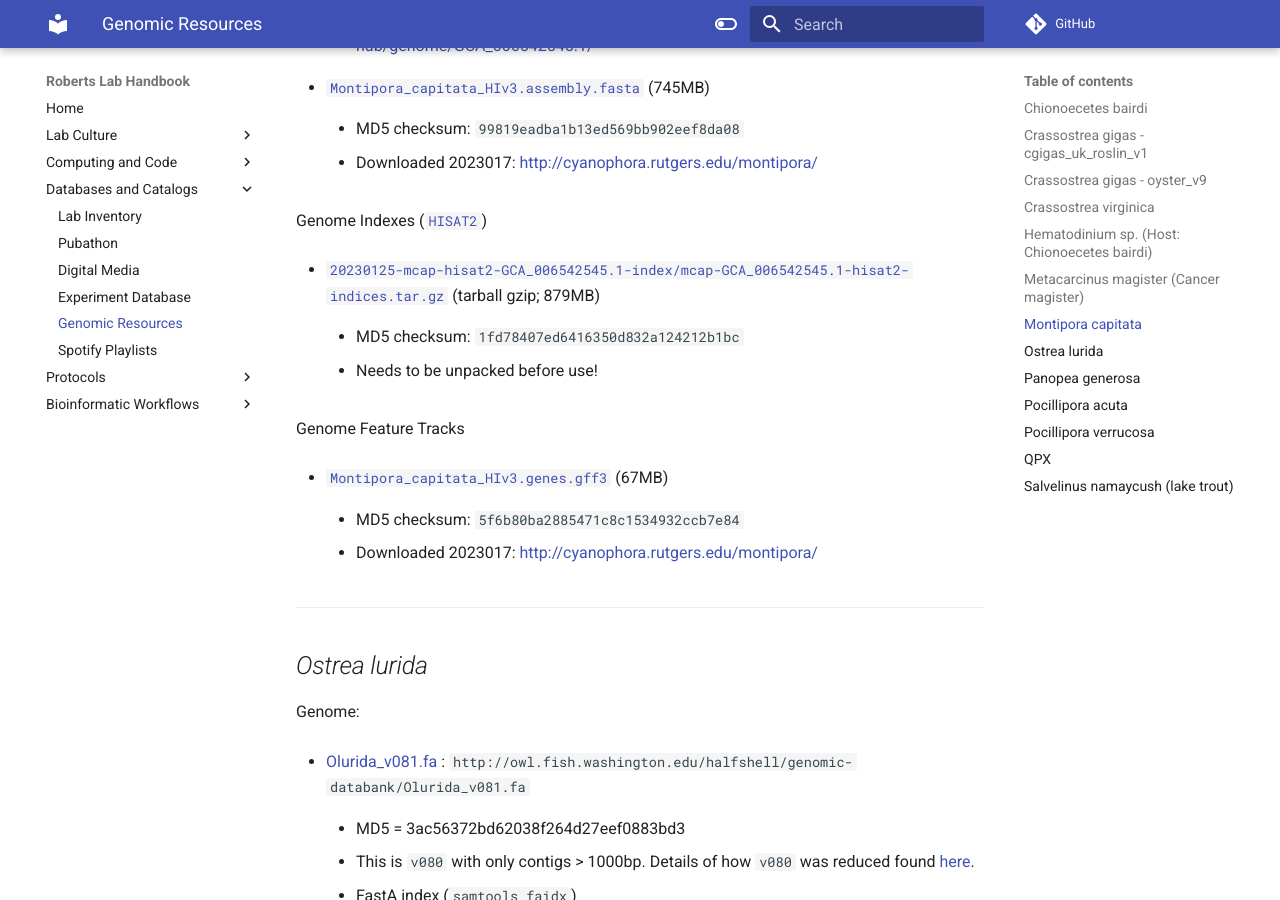
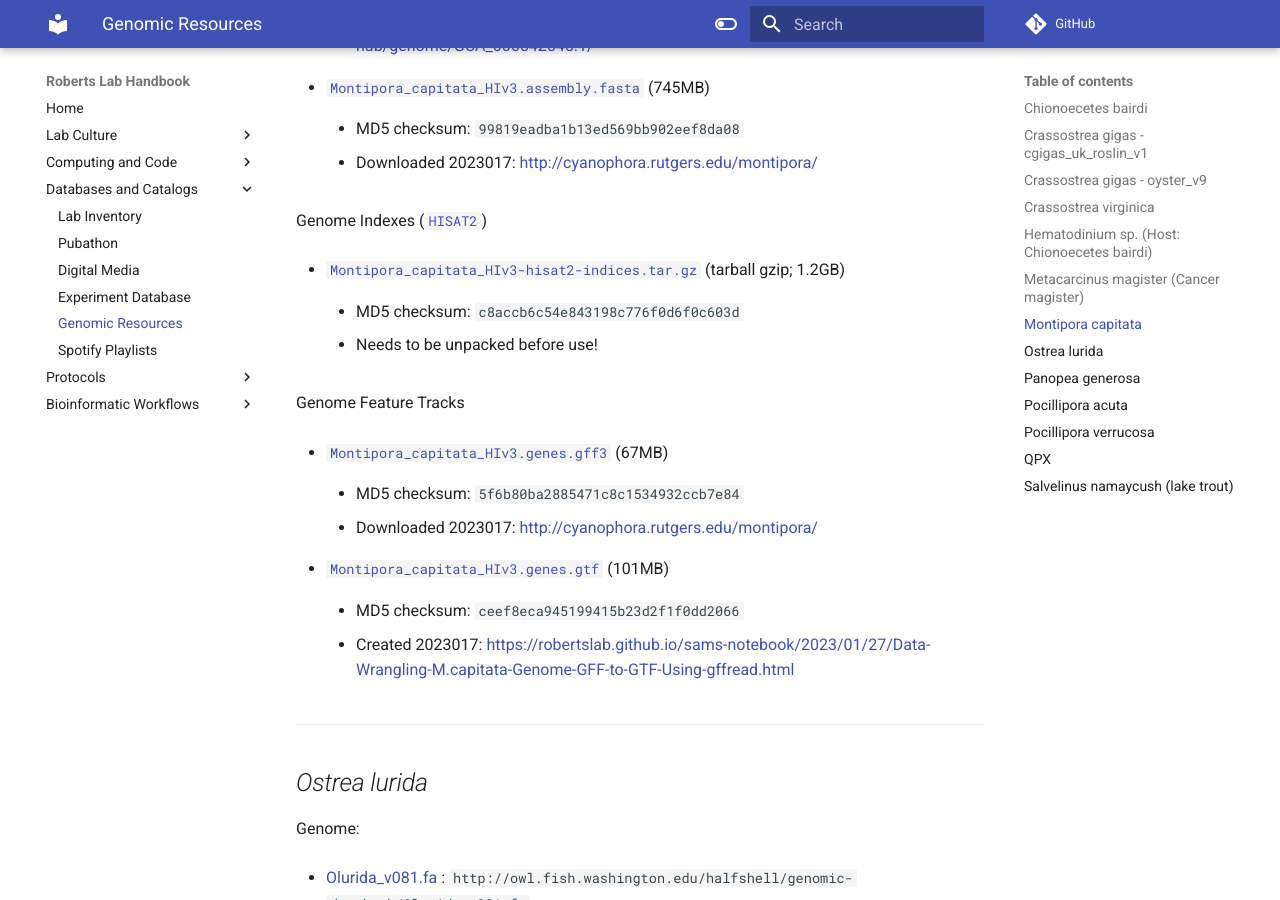
Before and after one commit to RobertsLab/resources, an MkDocs documentation site: the page built from docs/Genomic-Resources.md, in a window 1280 px wide and 900 px high, scrolled down 11891 px. Built offline with MkDocs 1.6.1 and Material for MkDocs 9.7.7, drawn with Linux system fonts in a browser that asks for light colours; comment, search, counter and statistics services are not loaded.

Commit message:
update M.capitata hisat2 index, add gtf

```diff
--- a/docs/Genomic-Resources.md
+++ b/docs/Genomic-Resources.md
@@ -543,9 +543,9 @@ Genomes:
 
 Genome Indexes ([`HISAT2`](https://daehwankimlab.github.io/hisat2/))
 
-  - [`20230125-mcap-hisat2-GCA_006542545.1-index/mcap-GCA_006542545.1-hisat2-indices.tar.gz`](https://gannet.fish.washington.edu/Atumefaciens/20230125-mcap-hisat2-GCA_006542545.1-index/mcap-GCA_006542545.1-hisat2-indices.tar.gz) (tarball gzip; 879MB)
+  - [`Montipora_capitata_HIv3-hisat2-indices.tar.gz`](https://gannet.fish.washington.edu/Atumefaciens/20230131-mcap-HIv3-hisat2-build-index/Montipora_capitata_HIv3-hisat2-indices.tar.gz) (tarball gzip; 1.2GB)
 
-    - MD5 checksum: `1fd78407ed6416350d832a124212b1bc`
+    - MD5 checksum: `c8accb6c54e843198c776f0d6f0c603d`
 
     - Needs to be unpacked before use!
 
@@ -556,6 +556,12 @@ Genome Feature Tracks
     - MD5 checksum: `5f6b80ba2885471c8c1534932ccb7e84`
 
     - Downloaded 2023017: [http://cyanophora.rutgers.edu/montipora/](http://cyanophora.rutgers.edu/montipora/)
+
+  - [`Montipora_capitata_HIv3.genes.gtf`](https://gannet.fish.washington.edu/Atumefaciens/20230127-mcap-gff_to_gtf/Montipora_capitata_HIv3.genes.gtf) (101MB)
+
+    - MD5 checksum: `ceef8eca945199415b23d2f1f0dd2066`
+
+    - Created 2023017: [https://robertslab.github.io/sams-notebook/2023/01/27/Data-Wrangling-M.capitata-Genome-GFF-to-GTF-Using-gffread.html](https://robertslab.github.io/sams-notebook/2023/01/27/Data-Wrangling-M.capitata-Genome-GFF-to-GTF-Using-gffread.html)
 
 ---
 
```
